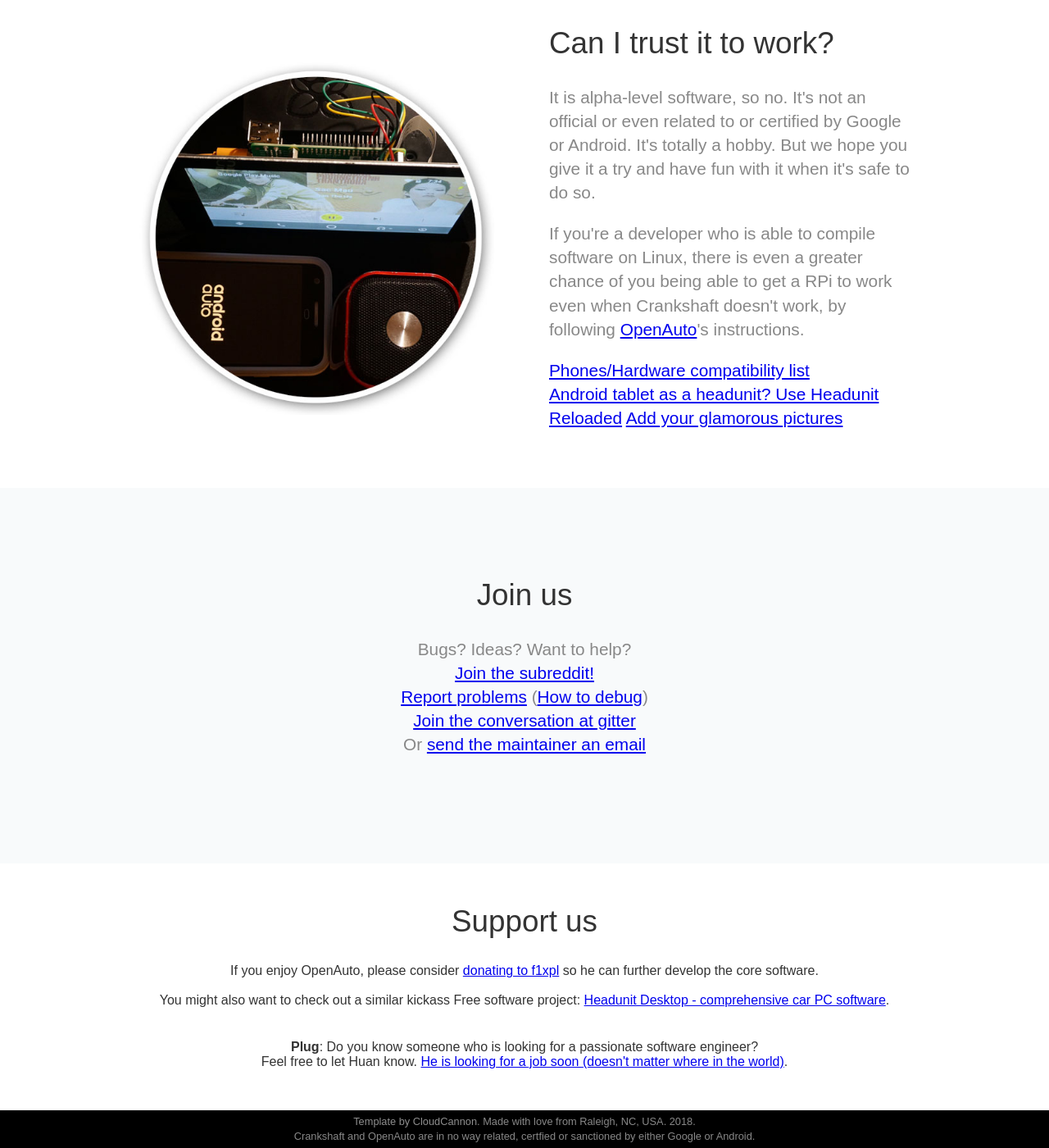
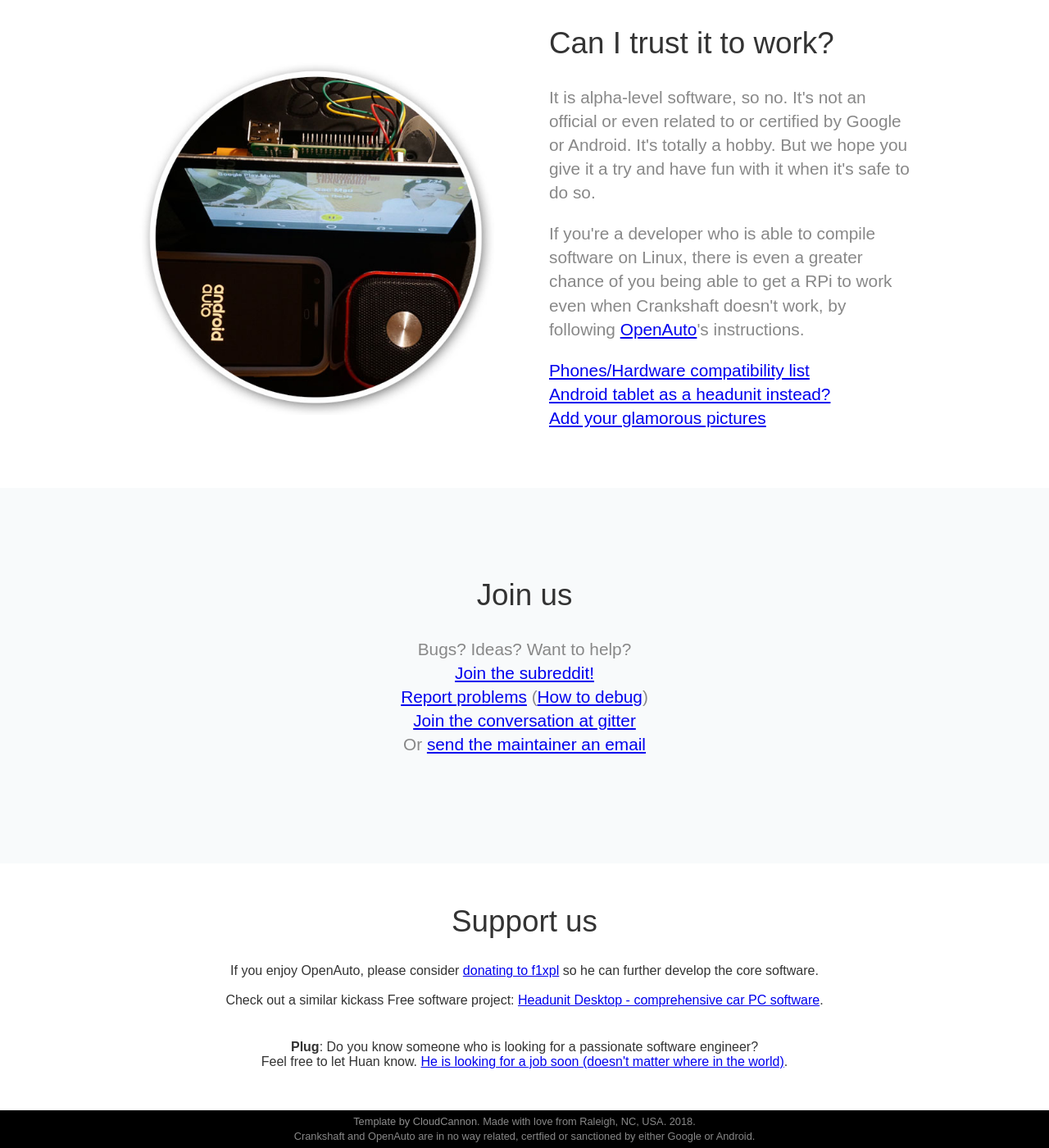
Before and after one commit to opencardev/getcrankshaft.github.io, a Jekyll site: the page built from index.html, in a window 1280 px wide and 1400 px high, scrolled down 1132 px. Shown: the whole window at 82% size. Built offline with Jekyll 4.4.1, drawn with Linux system fonts in a browser that asks for light colours.

Commit message:
[site] index wordings

```diff
--- a/index.html
+++ b/index.html
@@ -56,7 +56,7 @@
 			<p class="editable">If you're a developer who is able to compile software on Linux, there is even a greater chance of you being able to get a RPi to work even when Crankshaft doesn't work, by following <a href="https://github.com/f1xpl/openauto" target="_blank">OpenAuto</a>'s instructions.</p>
 			<p>
 				<a href="https://github.com/htruong/crankshaft/issues/2" target="_blank">Phones/Hardware compatibility list</a><br />
-				<a href="https://play.google.com/store/apps/details?id=gb.xxy.hr&hl=en" target="_blank">Android tablet as a headunit? Use Headunit Reloaded</a>
+				<a href="https://play.google.com/store/apps/details?id=gb.xxy.hr&hl=en" target="_blank">Android tablet as a headunit instead?</a><br />
 				<a href="https://photos.app.goo.gl/81hQ6wTuLFNGmRHh2" target="_blank">Add your glamorous pictures</a><br />
 			</p>
 
@@ -80,7 +80,7 @@
 	<div class="donate">
 		If you enjoy OpenAuto, please consider <a href="https://www.paypal.com/cgi-bin/webscr?cmd=_s-xclick&hosted_button_id=R4HXE5ESDR4U4" target="_blank">donating to f1xpl</a> so he can further develop the core software.<br />
 		<br />
-		You might also want to check out a similar kickass Free software project: <a href="http://headunit.viktorgino.me/" target="_blank">Headunit Desktop - comprehensive car PC software</a>.</p>
+		Check out a similar kickass Free software project: <a href="http://headunit.viktorgino.me/" target="_blank">Headunit Desktop - comprehensive car PC software</a>.</p>
 		<br />
 		<strong>Plug</strong>: Do you know someone who is looking for a passionate software engineer?<br />Feel free to let Huan know. <a href="https://www.linkedin.com/in/huantruong/" target="_blank">He is looking for a job soon (doesn't matter where in the world)</a>.
 	</div>
```
